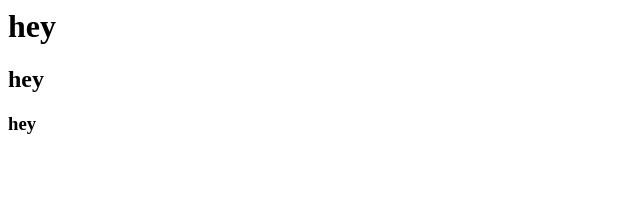
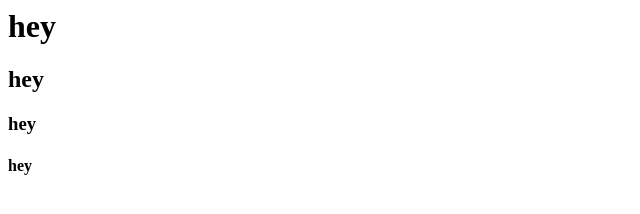
Before and after one commit to edgarminault/git-101bis, a plain HTML site: page index.html in a window 1280 px wide. Shown: the full height of the page, 0-640 px from the left. Drawn offline with Linux system fonts and the light colour scheme.

Commit message:
h4 hey ajouté

```diff
--- a/index.html
+++ b/index.html
@@ -7,5 +7,6 @@
 		<h1>hey</h1>
 		<h2>hey</h2>
 		<h3>hey</h3>
+		<h4>hey</h4>
 	</body>
 </html>
```
